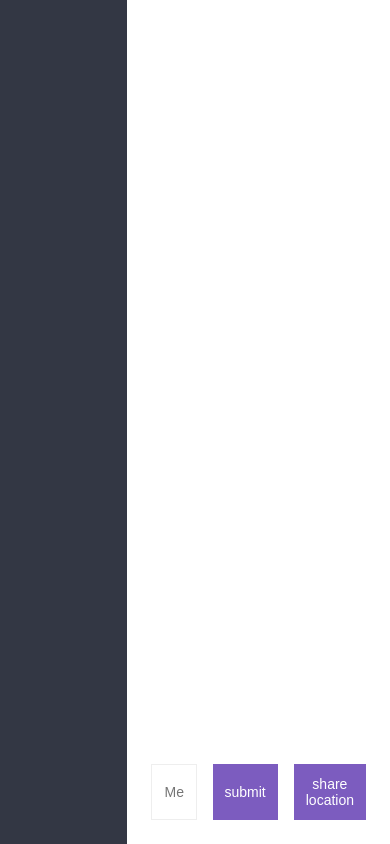
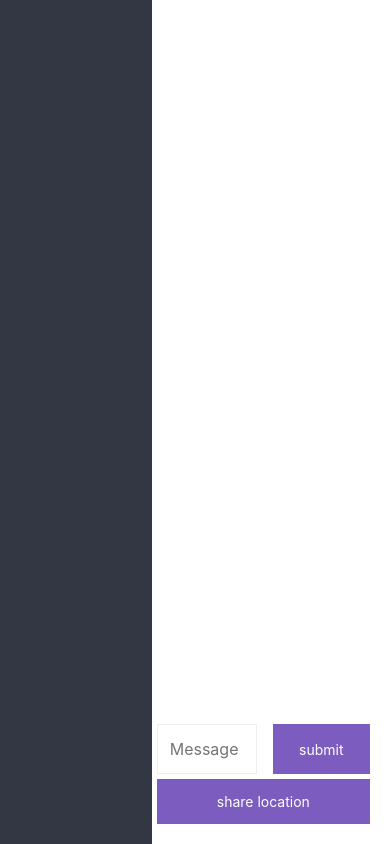
Before and after one commit to HarishTagadghar/Chat-App-Withnode.js, a website: page public/chat.html in a window 390 px wide. Drawn offline with nearby package versions, Linux system fonts and the light colour scheme; no server answers.

Commit message:
some changes with media query

```diff
--- a/public/chat.html
+++ b/public/chat.html
@@ -5,7 +5,9 @@
     <meta name="viewport" content="width=device-width, initial-scale=1.0">
     <title>Chat App</title>
     <link rel="icon" href="img/favicon.png">
-    <link rel="stylesheet" href="css/styles.min.css">
+    <link rel="stylesheet" href="css/styles.css">
+    <!-- bootstrap link -->
+    <link rel="stylesheet" href="https://stackpath.bootstrapcdn.com/bootstrap/4.4.1/css/bootstrap.min.css" integrity="sha384-Vkoo8x4CGsO3+Hhxv8T/Q5PaXtkKtu6ug5TOeNV6gBiFeWPGFN9MuhOf23Q9Ifjh" crossorigin="anonymous">
 </head>
 <body>
 
@@ -15,12 +17,12 @@
         </div>
         <div class="chat__main">
             <div id="message" class="chat__messages"></div>
-       <div class="compose">
+       <div class="compose row">
             <form id="form" action="">
-                <input type="text" placeholder="Message" name="message" required autocomplete="off">
-                <button>submit</button>
+                <input class="col-sm" type="text" placeholder="Message" name="message" required autocomplete="off">
+                <button class="col-sm">submit</button>
             </form>
-            <button id="location">share location</button>
+            <button class="col-sm btn-2" id="location">share location</button>
         </div>
         </div>
     </div>
@@ -55,17 +57,23 @@
        <script id="sidebar-template" type="text/html">
            <h2 class="room-title">{{room}}</h2>
            <h3 class="list-title">Users</h3>
-           <ul class="users">
+           <ol class="users">
                {{#users}}
                <li>{{username}}</li>
                 {{/users}}
-           </ul>
+           </ol>
        </script>
 
         <script src="https://cdnjs.cloudflare.com/ajax/libs/mustache.js/3.0.1/mustache.min.js"></script>
         <script src="https://cdnjs.cloudflare.com/ajax/libs/moment.js/2.22.2/moment.min.js"></script>
         <script src="https://cdnjs.cloudflare.com/ajax/libs/qs/6.6.0/qs.min.js"></script>
         <script src="/socket.io/socket.io.js"></script>
+
+            <!-- bootstap scripts -->
+        <script src="https://code.jquery.com/jquery-3.4.1.slim.min.js" integrity="sha384-J6qa4849blE2+poT4WnyKhv5vZF5SrPo0iEjwBvKU7imGFAV0wwj1yYfoRSJoZ+n" crossorigin="anonymous"></script>
+        <script src="https://cdn.jsdelivr.net/npm/popper.js@1.16.0/dist/umd/popper.min.js" integrity="sha384-Q6E9RHvbIyZFJoft+2mJbHaEWldlvI9IOYy5n3zV9zzTtmI3UksdQRVvoxMfooAo" crossorigin="anonymous"></script>
+        <script src="https://stackpath.bootstrapcdn.com/bootstrap/4.4.1/js/bootstrap.min.js" integrity="sha384-wfSDF2E50Y2D1uUdj0O3uMBJnjuUD4Ih7YwaYd1iqfktj0Uod8GCExl3Og8ifwB6" crossorigin="anonymous"></script>
+        <!-- clink app script -->
         <script src="/js/app.js"></script>
 </body>
 </html>
--- a/public/css/styles.css
+++ b/public/css/styles.css
@@ -181,3 +181,25 @@ button:disabled {
     font-weight: 300;
     padding: 12px 24px 0 24px;
 }
+
+@media only screen and (max-width: 600px) {
+
+    .compose {
+        margin-top: 16px;
+        padding: 20px;
+    }
+
+    .compose form {
+        margin-right: 15px;
+    }
+
+    .compose input {
+        border: 1px solid #eeeeee;
+        width: 100px;
+    }
+
+.btn-2{
+    margin-top: 5px;
+    margin-right: 15px;
+}
+}
```
Also changed, not shown: public/index.html (+1 -1 lines), src/index.js (+5 -5 lines).
